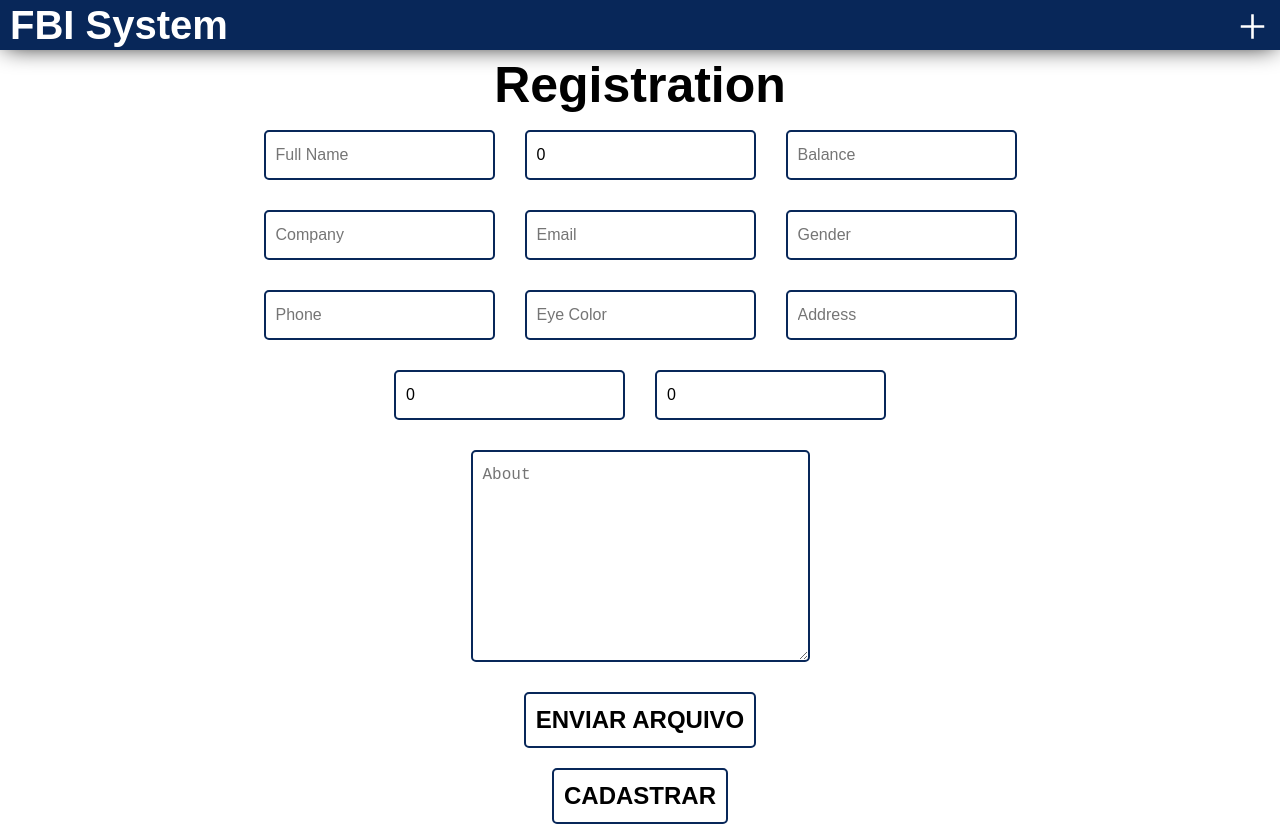
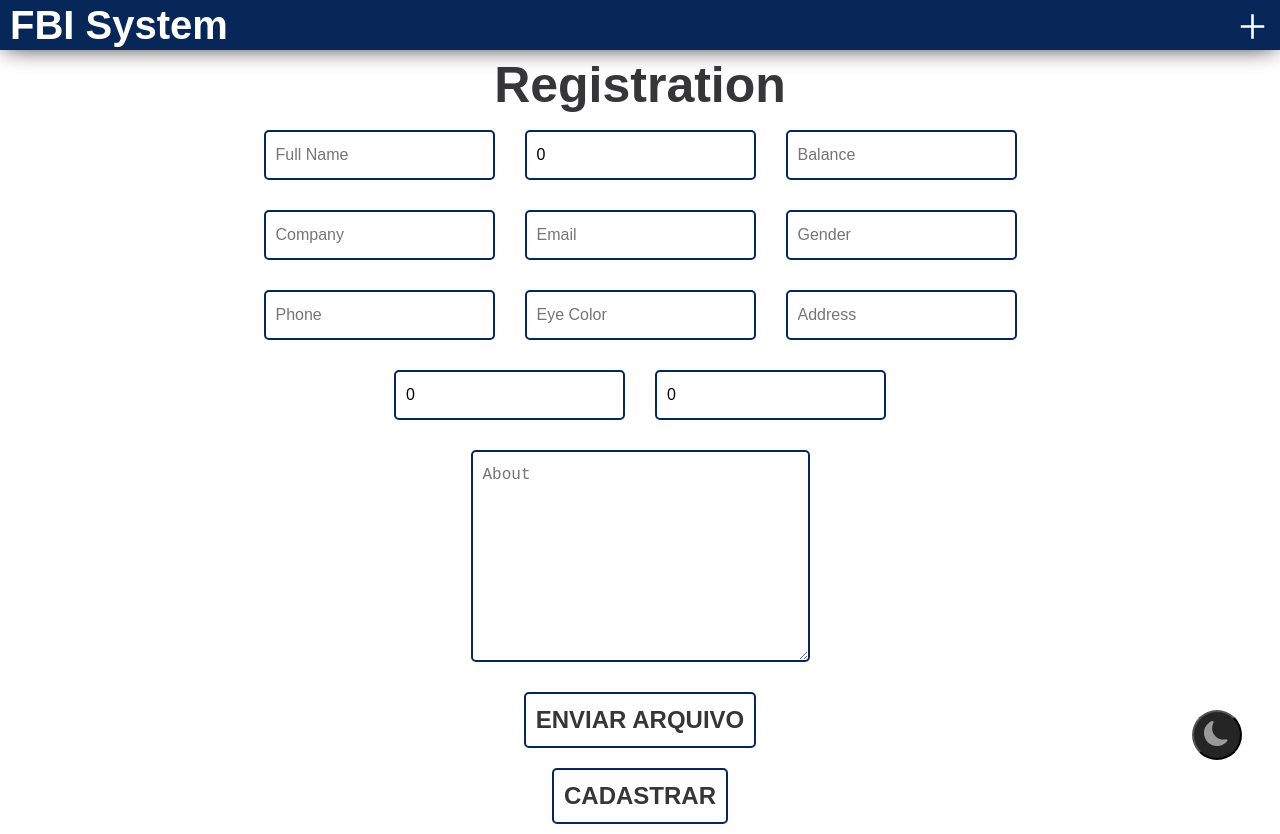
Before and after one commit to howjack/React-FbiSystem, a React (Create React App) app in the folder fbi-app/: page /register in a window 1280 px wide. Built offline with nearby package versions, Linux system fonts and the light colour scheme; a web font is replaced by a local one.

Commit message:
Adicionado modo escuro

```diff
--- a/fbi-app/src/App.tsx
+++ b/fbi-app/src/App.tsx
@@ -4,16 +4,30 @@ import Navbar from './components/Navbar';
 import SuspectDetail from './pages/SuspectDetail';
 import SuspectRegister from './pages/SuspectRegister';
 import SuspectList from './pages/SuspectsList';
+import { ThemeProvider } from "styled-components";
+import { GlobalStyles } from "./components/GlobalStyle";
+import { lightTheme, darkTheme } from "./components/Themes"
+import { useEffect, useState } from 'react';
 
 function App() {
+  const [theme, setTheme] = useState('light');
+
+  useEffect(() => {
+    localStorage.setItem("theme", theme);
+  }, [theme])
+
   return (
+
     <BrowserRouter>
-      <Navbar />
-      <Routes>
-        <Route path='/' element={<SuspectList />} />
-        <Route path='/details/:id' element={<SuspectDetail />} />
-        <Route path='/register' element={<SuspectRegister />} />
-      </Routes>
+      <ThemeProvider theme={theme === 'light' ? lightTheme : darkTheme}>
+        <GlobalStyles />
+        <Navbar setTheme={setTheme} theme={theme} />
+        <Routes>
+          <Route path='/' element={<SuspectList />} />
+          <Route path='/details/:id' element={<SuspectDetail />} />
+          <Route path='/register' element={<SuspectRegister />} />
+        </Routes>
+      </ThemeProvider>
     </BrowserRouter>
   );
 }
--- /dev/null
+++ b/fbi-app/src/components/GlobalStyle.ts
@@ -0,0 +1,17 @@
+import { createGlobalStyle } from "styled-components";
+
+type globalStylesProps = {
+    theme: {
+        body: string;
+        text: string;
+    }
+
+}
+
+export const GlobalStyles = createGlobalStyle<globalStylesProps>`
+  body {
+    background: ${({ theme }) => theme.body};
+    color: ${({ theme }) => theme.text};
+    transition: all 0.50s linear;
+  }
+  `;
--- a/fbi-app/src/components/Navbar/index.tsx
+++ b/fbi-app/src/components/Navbar/index.tsx
@@ -1,8 +1,26 @@
 import * as S from './style'
 import { AiOutlinePlus } from 'react-icons/ai';
+import { BsFillMoonFill, BsFillSunFill } from 'react-icons/bs';
 import { Link } from 'react-router-dom';
+import { useEffect } from 'react';
 
-export default function Navbar() {
+type NavBarProps = {
+    setTheme: any;
+    theme: string;
+}
+
+export default function Navbar({ setTheme, theme }: NavBarProps) {
+    const themeToggler = () => {
+        theme === 'light' ? setTheme('dark') : setTheme('light')
+    }
+
+    useEffect(() => {
+        if(localStorage.theme){
+            setTheme(localStorage.getItem("theme"))
+        }
+    // eslint-disable-next-line react-hooks/exhaustive-deps
+    }, [])
+
     return (
         <S.Nav>
             <S.navContainer>
@@ -14,6 +32,14 @@ export default function Navbar() {
                     <AiOutlinePlus color='white' size={35} />
                 </Link>
             </S.navContainer>
+            <S.darkLightButton
+                onClick={themeToggler}
+                theme={theme}>
+                {theme === "light" ?
+                    <BsFillMoonFill color='rgb(153, 153, 153)' size={25} /> :
+                    <BsFillSunFill color='rgb(153, 153, 153)' size={25} />
+                }
+            </S.darkLightButton>
         </S.Nav>
     )
 }
--- a/fbi-app/src/components/Navbar/style.ts
+++ b/fbi-app/src/components/Navbar/style.ts
@@ -23,3 +23,24 @@ export const navContainer = styled.div`
         transform: translateY(4px);
     }
 `
+
+type darkModeProps = {
+    theme: string;
+}
+
+export const darkLightButton = styled.button<darkModeProps>`
+    position: fixed;
+    right: 3%;
+    bottom: 5%;
+    background-color: ${props => props.theme === "dark" ? "#f8f8f8" : "#252525"};
+    border-radius: 50px;
+    height: 50px;
+    width: 50px;
+
+
+
+    &:hover{
+        opacity: 0.9;
+    }
+
+`
--- a/fbi-app/src/components/ProfileCard/style.ts
+++ b/fbi-app/src/components/ProfileCard/style.ts
@@ -1,7 +1,8 @@
 import styled from "styled-components"
 
 export const profileContainer = styled.div`
-    background-color: #e0e0e0;
+    background-color: ${({ theme }) => theme.profile};
+    /* background-color: #e0e0e0; */
     padding: 10px;
     min-height: 92vh;
     display: flex;
--- /dev/null
+++ b/fbi-app/src/components/Themes.ts
@@ -0,0 +1,18 @@
+export const lightTheme = {
+	body: "#FFF",
+	text: "#363537",
+	toggleBorder: "#FFF",
+	background: "#363537",
+	profile: "#e0e0e0",
+	inputBorder: "#082759",
+    buttonHover: "#08275978"
+};
+export const darkTheme = {
+	body: "#363537",
+	text: "#FAFAFA",
+	toggleBorder: "#6B8096",
+	background: "#999",
+	profile: "#19191a",
+	inputBorder: "#a4a5a8",
+    buttonHover: "#0f264ac4"
+};
--- a/fbi-app/src/pages/SuspectRegister/style.ts
+++ b/fbi-app/src/pages/SuspectRegister/style.ts
@@ -21,14 +21,14 @@ export const registerContainer = styled.form`
         font-size: 24px;
         font-weight: 600;
 		padding: 14px 10px;
-		border: 2px solid #082759;
+		border: 2px solid ${({ theme }) => theme.inputBorder};
 		border-radius: 5px;
 		text-transform: uppercase;
 		text-align: center;
 		margin: 10px 0;
 
         &:hover{
-            background-color: #08275978;
+            background-color: ${({ theme }) => theme.buttonHover};
         }
 	}
 `;
@@ -45,7 +45,7 @@ export const inputContainer = styled.div`
 	textArea {
 		font-size: 16px;
 		padding: 14px 10px;
-		border: 2px solid #082759;
+		border: 2px solid ${({ theme }) => theme.inputBorder};
 		border-radius: 5px;
 	}
 
```
